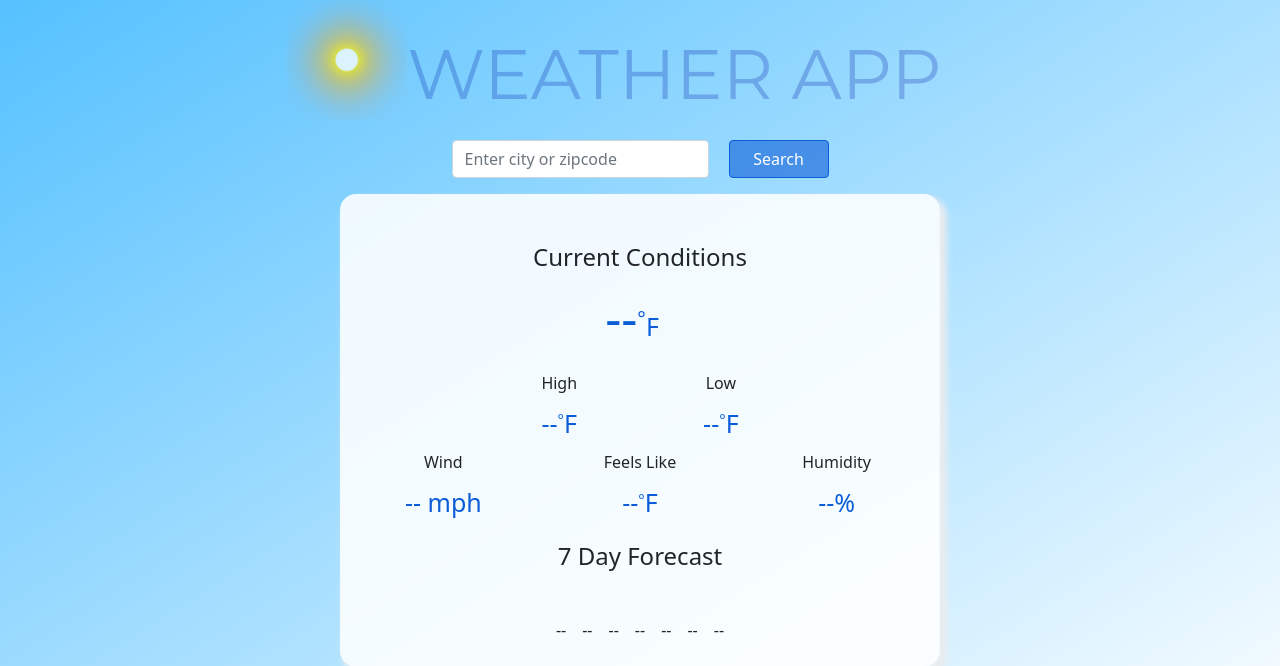
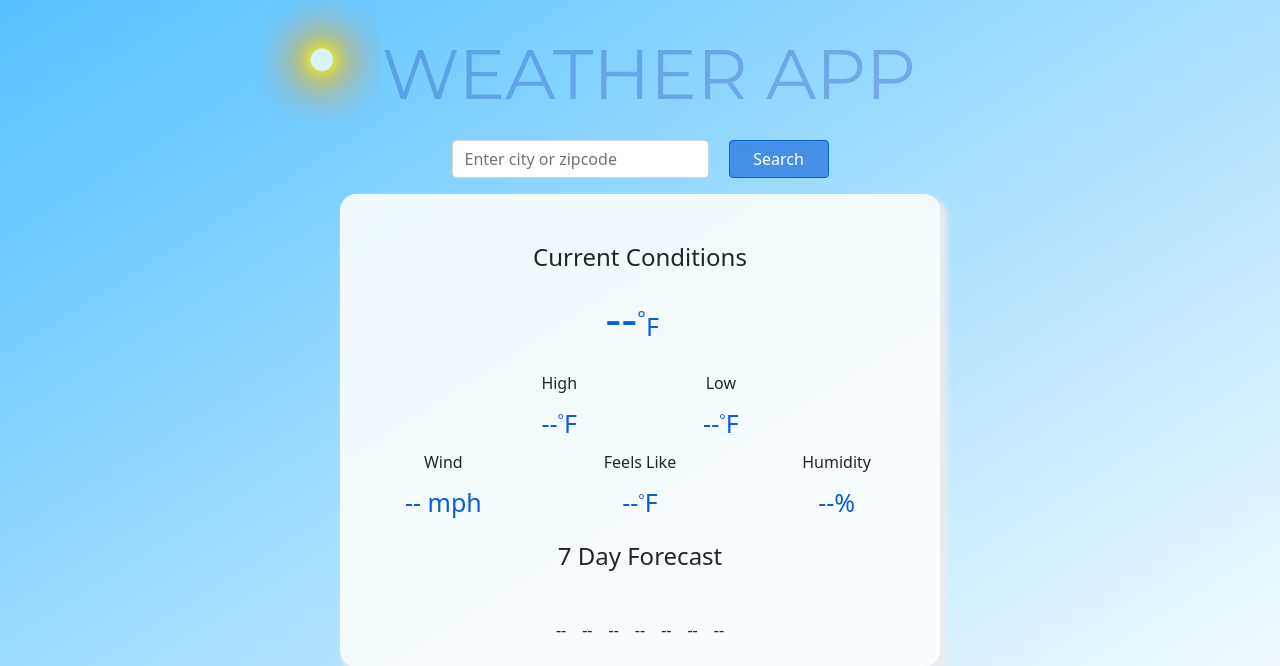
Before and after one commit to williamwbush/weather_app, a PHP site: page / in a window 1280 px wide. Shown: the top 666 px of the page. Run offline with PHP 8.4, Linux system fonts and the light colour scheme; some libraries are stand-ins or nearby versions.

Commit message:
adjusted header alignment

```diff
--- a/css/styles.css
+++ b/css/styles.css
@@ -17,7 +17,7 @@
     display: flex;
     flex-direction: row;
     justify-content: center;
-    margin-right: 4vw;
+    margin-right: 8vw;
 }
 
 h1 {
```
